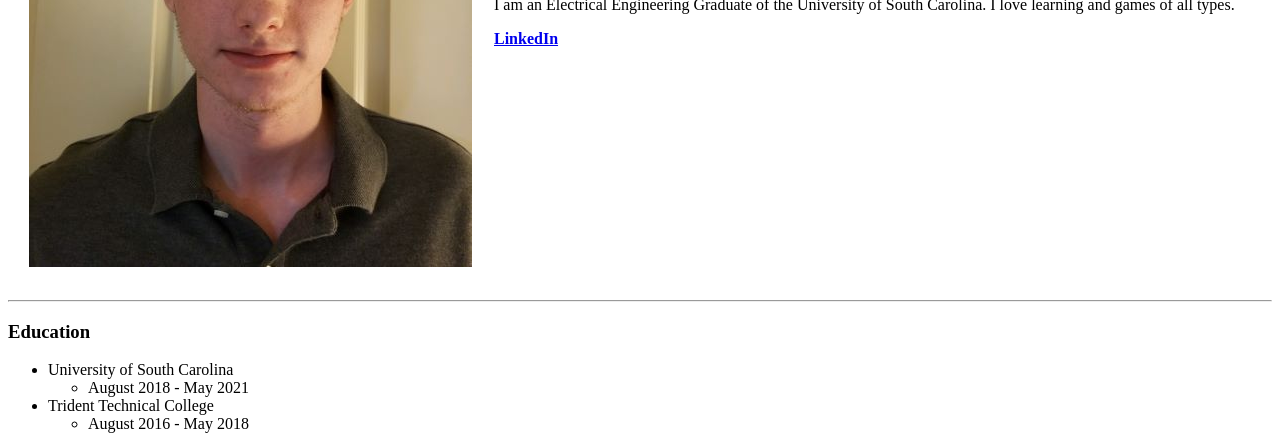
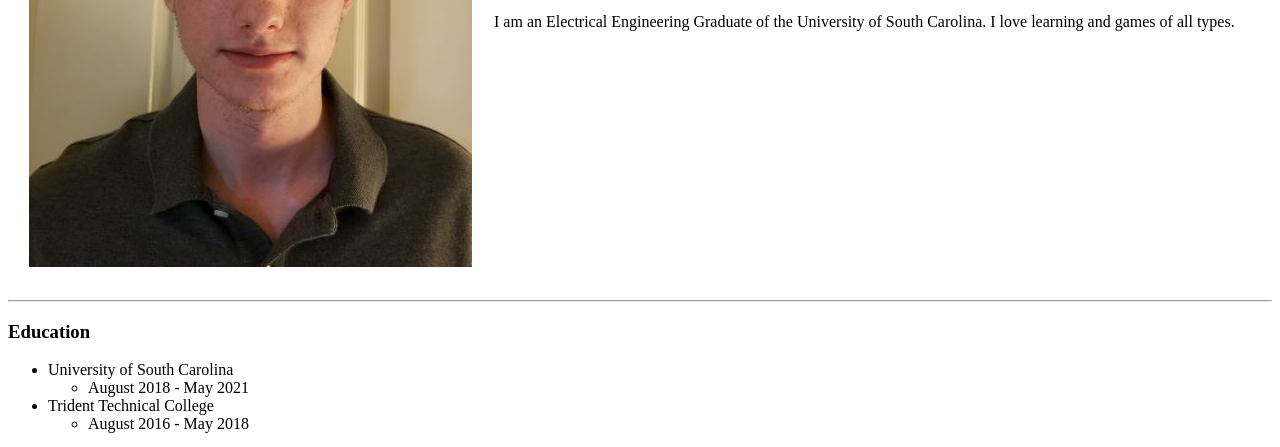
Before and after one commit to Baeverette/cv, a plain HTML site: page index.html in a window 1280 px wide. Shown: the part 353-800 px from the top of the page. Drawn offline with Linux system fonts and the light colour scheme.

Commit message:
Update index.html

```diff
--- a/index.html
+++ b/index.html
@@ -13,7 +13,6 @@
       <td><h1>Bryson Everette</h1>
       <p><em>Electrical Engineering Graduate</em></p>
       <p>I am an Electrical Engineering Graduate of the University of South Carolina. I love learning and games of all types.</p>
-      <p><strong><a href="https://www.linkedin.com/in/bryson-everette/">LinkedIn</a></strong></p></td>
     </tr>
   </table>
   <hr>
```
